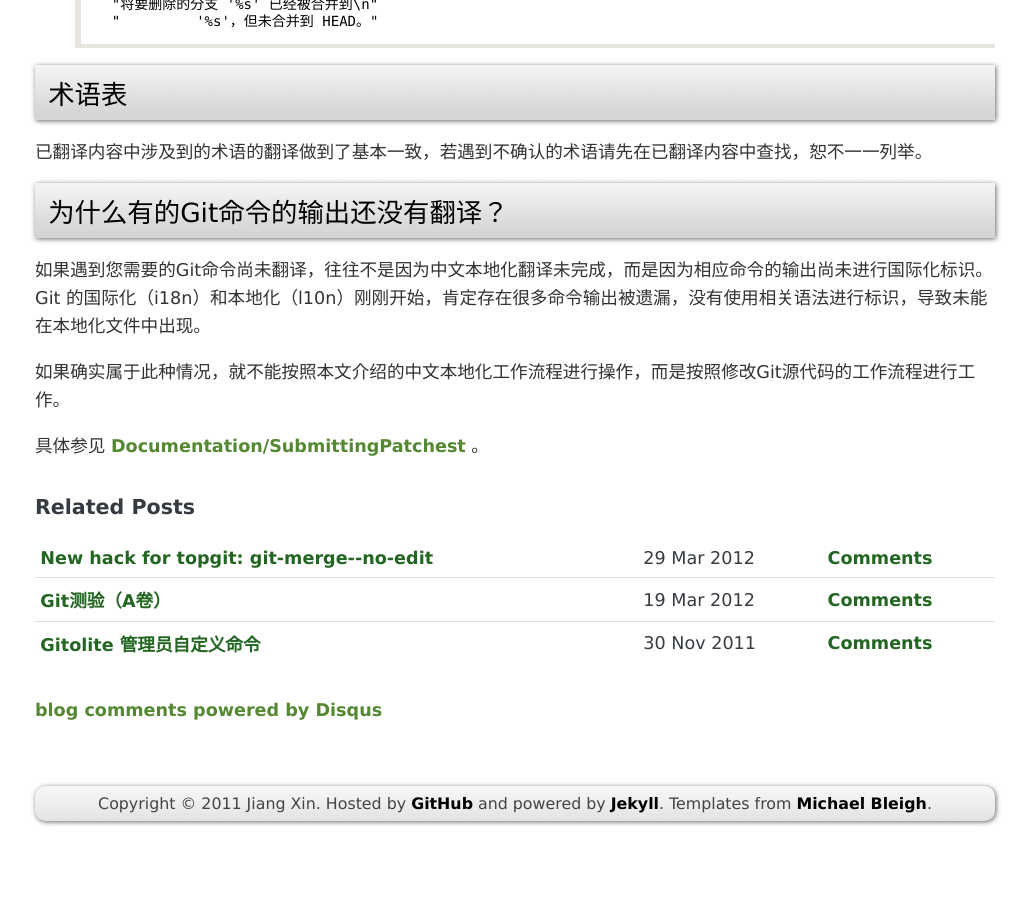
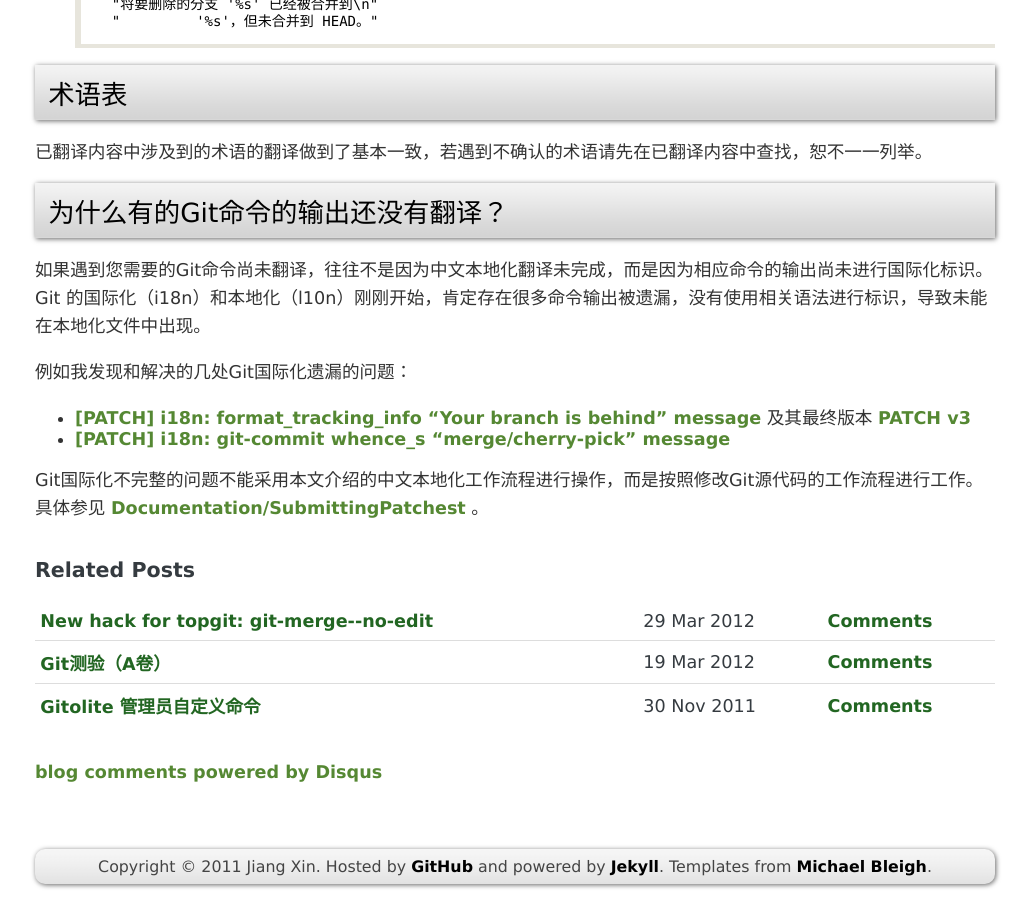
Before and after one commit to gotgit/gotgit.github.com, a Jekyll site: the page built from _posts/2012-02-28-git-l10n.md, in a window 1280 px wide and 900 px high, scrolled down 4304 px. Shown: the whole window, without its empty margins (125-1156 px from the left). Built offline with Jekyll 4.4.1, drawn with Linux system fonts in a browser that asks for light colours; Markdown is read by kramdown in place of the engine named in the settings; comment, search, counter and statistics services are not loaded; before the commit the page ends 5141 px from its top, so only the background shows below that.

Commit message:
Add examples for git i18n
Signed-off-by: Jiang Xin <worldhello.net@gmail.com>

```diff
--- a/_posts/2012-02-28-git-l10n.md
+++ b/_posts/2012-02-28-git-l10n.md
@@ -188,13 +188,20 @@ Git本地化（包括中文本地化）的协同方式不同于Git项目本身
 
 已翻译内容中涉及到的术语的翻译做到了基本一致，若遇到不确认的术语请先在已翻译内容中查找，恕不一一列举。
 
+<a name="i18n" id="i18n"></a>
+
 ## 为什么有的Git命令的输出还没有翻译？ ##
 
 如果遇到您需要的Git命令尚未翻译，往往不是因为中文本地化翻译未完成，而是因为相应命令的输出尚未进行国际化标识。
 Git 的国际化（i18n）和本地化（l10n）刚刚开始，肯定存在很多命令输出被遗漏，没有使用相关语法进行标识，导致未能在本地化文件中出现。
 
-如果确实属于此种情况，就不能按照本文介绍的中文本地化工作流程进行操作，而是按照修改Git源代码的工作流程进行工作。
 
+例如我发现和解决的几处Git国际化遗漏的问题：
+
+- [[PATCH] i18n: format_tracking_info "Your branch is behind" message](http://thread.gmane.org/gmane.comp.version-control.git/189524/focus=189528) 及其最终版本 [PATCH v3](http://thread.gmane.org/gmane.comp.version-control.git/189575)
+- [[PATCH] i18n: git-commit whence_s "merge/cherry-pick" message](http://thread.gmane.org/gmane.comp.version-control.git/189523/focus=189558)
+
+Git国际化不完整的问题不能采用本文介绍的中文本地化工作流程进行操作，而是按照修改Git源代码的工作流程进行工作。
 具体参见 [Documentation/SubmittingPatchest](https://github.com/git/git/blob/master/Documentation/SubmittingPatches) 。
 
  [git-po-zh_CN]: https://github.com/gotgit/git-po-zh_CN/
```
